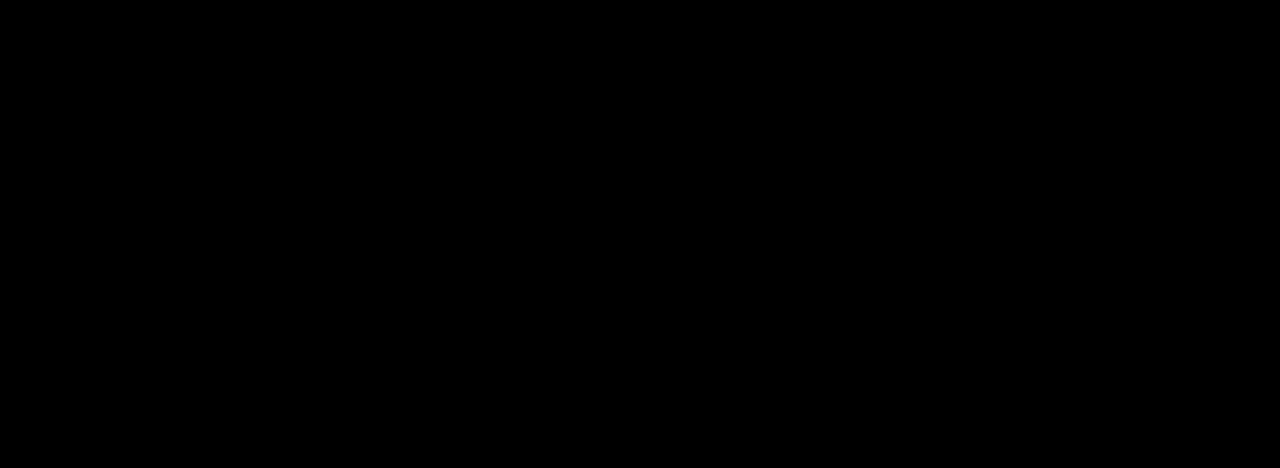
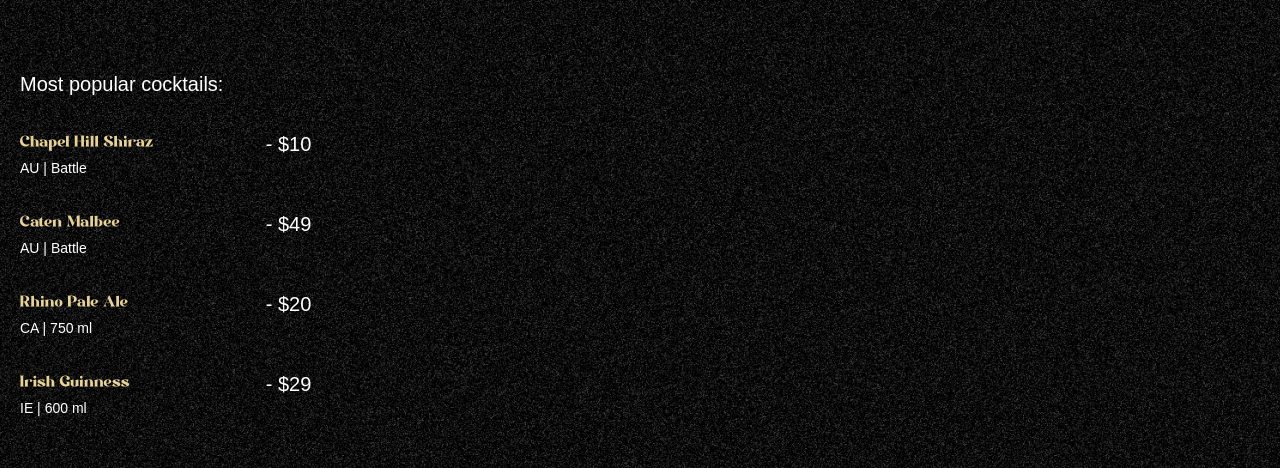
Before and after one commit to Aakash8711/gsap_cocktails, a React (Vite) app: page / in a window 1280 px wide. Shown: the part 890-1358 px from the top of the page. Built offline with nearby package versions, Linux system fonts and the light colour scheme; a web font is replaced by a local one.

Commit message:
implement Cocktails Section

```diff
--- a/src/App.jsx
+++ b/src/App.jsx
@@ -2,6 +2,7 @@
 import { ScrollTrigger, SplitText } from 'gsap/all'
 import Navbar from './components/Navbar'
 import Hero from './components/Hero'
+import Cocktails from './components/cocktails'
 
 gsap.registerPlugin(ScrollTrigger, SplitText)
 
@@ -10,6 +11,7 @@
     <main>
       <Navbar />
       <Hero />
+      <Cocktails />
     </main>
   )
 }
--- /dev/null
+++ b/src/components/Cocktails.jsx
@@ -0,0 +1,50 @@
+import { useGSAP } from "@gsap/react"
+import gsap from "gsap"
+import { cocktailLists } from "../../constants"
+
+const Cocktails = () => {
+    useGSAP(() => {
+        const parallaxTimeline = gsap.timeline({
+            scrollTrigger: {
+                trigger: '#cocktails',
+                start: 'top 30%',
+                end: 'bottom 80%',
+                scrub: true
+            }
+        })
+
+        parallaxTimeline.from('#c-left-leaf', {
+            x: -1000, y: 1000
+        })
+        .from('#c-right-leaf', {
+            x: 100, y: 100
+        })
+    })
+
+    return (
+        <section id="cocktails" className="noisy">
+            <img src="/images/cocktail-left-leaf.png" alt="l-leaf" id="c-left-leaf" />
+            <img src="/images/cocktail-right-leaf.png" alt="r-leaf" id="c-right-leaf" />
+
+            <div className="list">
+                <div className="popular">
+                    <h2>Most popular cocktails:</h2>
+
+                    <ul>
+                        {cocktailLists.map(({name, country, detail, price}) => (
+                            <li key={name}>
+                                <div className="md:me-28">
+                                    <h3>{name}</h3>
+                                    <p>{country} | {detail}</p>
+                                </div>
+                                <span>- {price}</span>
+                            </li>
+                        ))}
+                    </ul>
+                </div>
+            </div>
+        </section>
+    )
+}
+
+export default Cocktails
```
